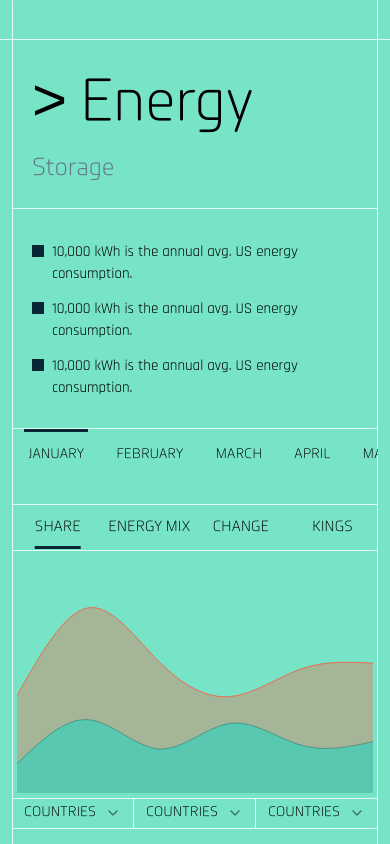
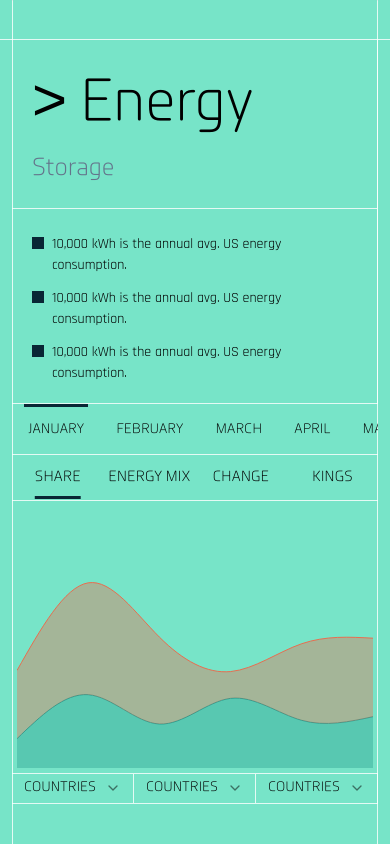
Before and after one commit to tanaydesai/outer-reach, a Next.js app: page /energy in a window 390 px wide. Built offline with nearby package versions, Linux system fonts and the light colour scheme.

Commit message:
charts, dropdwons, more

```diff
--- a/app/energy/page.js
+++ b/app/energy/page.js
@@ -6,7 +6,6 @@ import { Select,SelectContent,SelectItem,SelectTrigger,SelectValue,} from "@/com
 
 export default function Home() {
   return (
-    <div>
       <div className='relative bg-[#77E4C8] overflow-x-hidden w-[100vw] h-screen'>
           <hr className="absolute left-3 md:left-7 h-full w-[1px] bg-white/[.80]"/>
           <hr className="absolute right-3 md:right-7 h-full w-[1px] bg-white/[.80]"/>
@@ -17,23 +16,23 @@ export default function Home() {
                   <h1 className="text-[60px] font-planer-m">{">"} Energy</h1>
                   <h1 className="text-[25px] font-planer-m text-slate-500">Storage</h1>
                 </div>
-                <div className="h-fit p-5">
-                  <div className="flex gap-2 mb-2 items-start mt-3 text-[15px] font-rajdhani-regular">
+                <div className="h-fit px-5 py-3 md:p-5">
+                  <div className="flex gap-2 mb-2 items-start mt-3 text-[14px] md:text-[15px] font-rajdhani-regular">
                     <div className="w-3 h-3 flex-shrink-0 bg-[#092635] mt-1"/>
                     <div>10,000 kWh is the annual avg. US energy consumption.</div>
                   </div>
-                  <div className="flex gap-2 mb-2 items-start mt-3 text-[15px] font-rajdhani-regular">
+                  <div className="flex gap-2 mb-2 items-start mt-3 text-[14px] md:text-[15px] font-rajdhani-regular">
                     <div className="w-3 h-3 flex-shrink-0 bg-[#092635] mt-1"/>
                     <div>10,000 kWh is the annual avg. US energy consumption.</div>
                   </div>
-                  <div className="flex gap-2 mb-2 items-start mt-3 text-[15px] font-rajdhani-regular">
+                  <div className="flex gap-2 mb-2 items-start mt-3 text-[14px] md:text-[15px] font-rajdhani-regular">
                     <div className="w-3 h-3 flex-shrink-0 bg-[#092635] mt-1"/>
                     <div>10,000 kWh is the annual avg. US energy consumption.</div>
                   </div>
                 </div>
               </div>
                 <div className="flex-1 h-full relative overflow-auto border-b-[1px] border-white/[.80]">
-                  <div className="w-full h-[55px] text-[14px] font-planer-m flex overflow-auto uppercase cursor-default">
+                  <div className="w-full h-[50px] md:h-[55px] text-[14px] font-planer-m flex overflow-auto uppercase cursor-default">
                     <div className="w-fit py-3 px-1 mx-3 border-t-[3px] border-t-[#092635]  hover:opacity-70">January</div>
                     <div className="w-fit py-3 px-1 mx-3 border-t-[3px] border-t-transparent hover:opacity-70">February</div>
                     <div className="w-fit py-3 px-1 mx-3 border-t-[3px] border-t-transparent hover:opacity-70">March</div>
@@ -47,7 +46,7 @@ export default function Home() {
                     <div className="w-fit py-3 px-1 mx-3 border-t-[3px] border-t-transparent hover:opacity-70">November</div>
                     <div className="w-fit py-3 px-1 mx-3 border-t-[3px] border-t-transparent hover:opacity-70">December</div>
                   </div>
-                  <div className="mt-5 md:mt-10 w-full border-b-[1px] flex font-planer-m uppercase text-[15px] border-t-[1px] h-[47px] border-white/[.80]">
+                  <div className="md:mt-10 w-full border-b-[1px] flex font-planer-m uppercase text-[15px] border-t-[1px] h-[47px] border-white/[.80]">
                       <div className="flex-1 flex items-center justify-center underline underline-offset-[15px] decoration-[#092635] decoration-[3px]">Share</div>
                       <div className="flex-1 flex items-center justify-center ">Energy Mix</div>
                       <div className="flex-1 flex items-center justify-center ">Change</div>
@@ -89,6 +88,5 @@ export default function Home() {
               </div>
           </div>
       </div>
-    </div>
   )
 }
```
